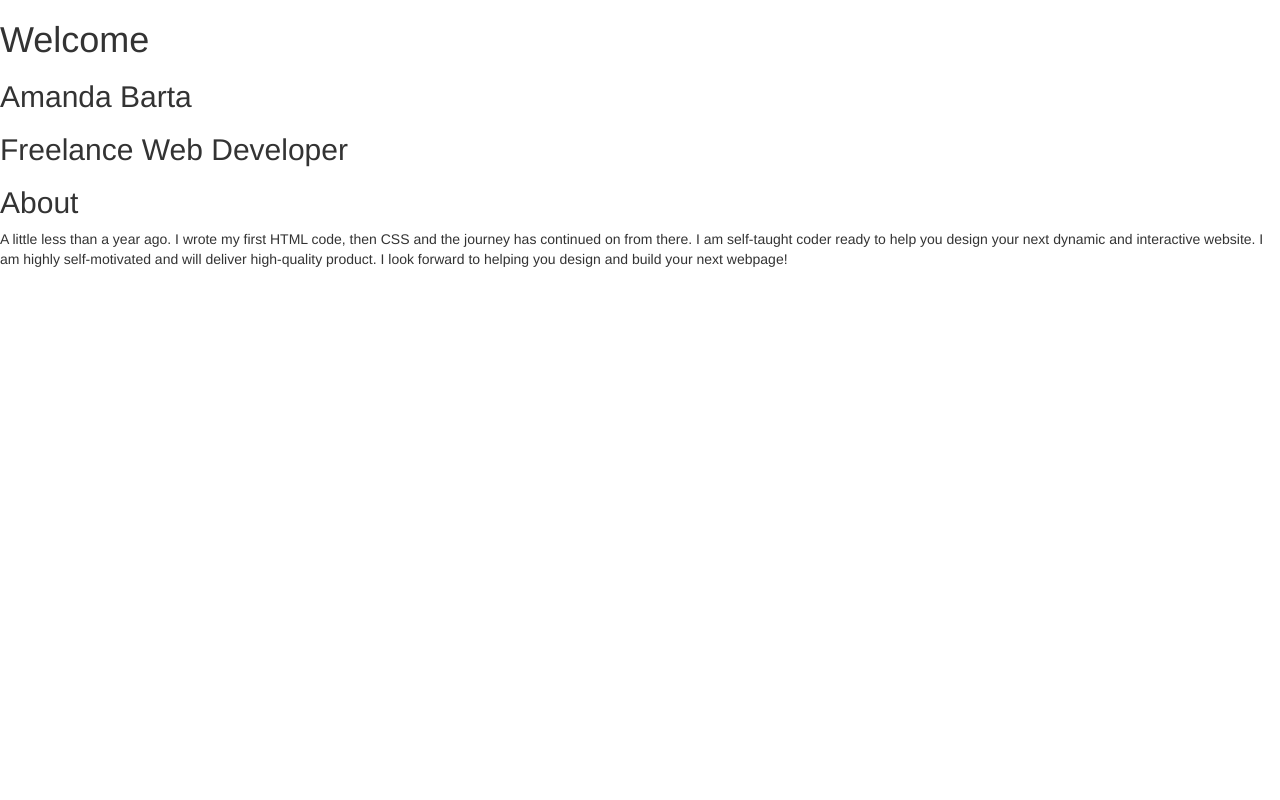
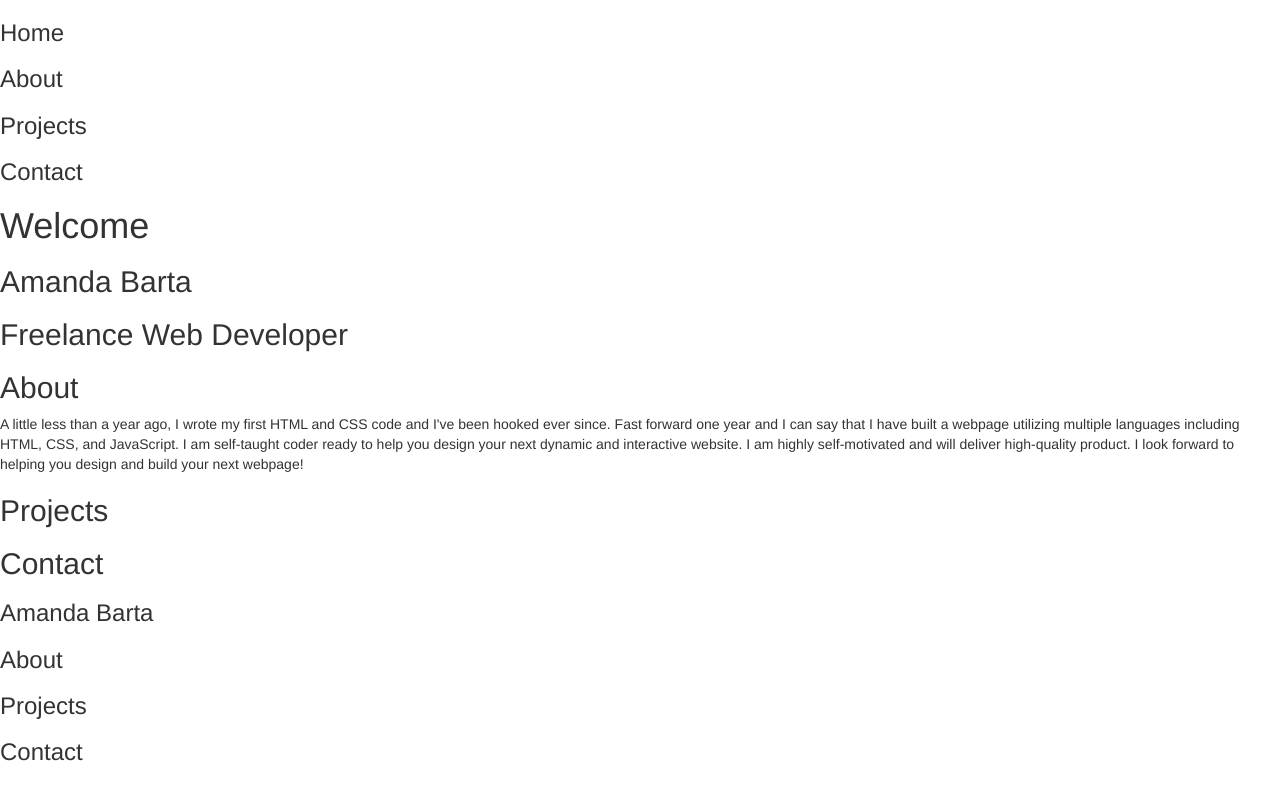
Before and after one commit to amandabarta/Amanda-s-Website, a plain HTML site: page index.html in a window 1280 px wide. Drawn offline with nearby package versions, Linux system fonts and the light colour scheme.

Commit message:
Finished basic structure

```diff
--- a/index.html
+++ b/index.html
@@ -10,6 +10,12 @@
         <title>Amanda's Website</title>
     </head>
         <body>
+            <div id="header">
+                <h3>Home</h3>
+                <h3>About</h3>
+                <h3>Projects</h3>
+                <h3>Contact</h3>
+            </div>
             <div id="intro">
                 <h1>Welcome</h1>
                 <h2>Amanda Barta</h2>
@@ -17,9 +23,12 @@
             </div>
             <div id="about">
                 <h2>About</h2>
-                <p>A little less than a year ago.
-                    I wrote my first HTML code, then CSS and
-                    the journey has continued on from there.
+                <p>A little less than a year ago,
+                    I wrote my first HTML and CSS code and
+                    I've been hooked ever since. Fast
+                    forward one year and I can say that I have
+                    built a webpage utilizing multiple languages
+                    including HTML, CSS, and JavaScript.
                     I am self-taught coder ready to help
                     you design your next dynamic and
                     interactive website. I am highly
@@ -27,5 +36,17 @@
                     high-quality product. I look forward to helping
                     you design and build your next webpage!</p>
             </div>
+            <div id="projects">
+                <h2>Projects</h2>
+            </div>
+            <div id="Contact">
+                <h2>Contact</h2>
+            </div>
+            <div id="Footer">
+                <h3>Amanda Barta</h3>
+                <h3>About</h3>
+                <h3>Projects</h3>
+                <h3>Contact</h3>
+            </div>
         </body>
 </html>
```
